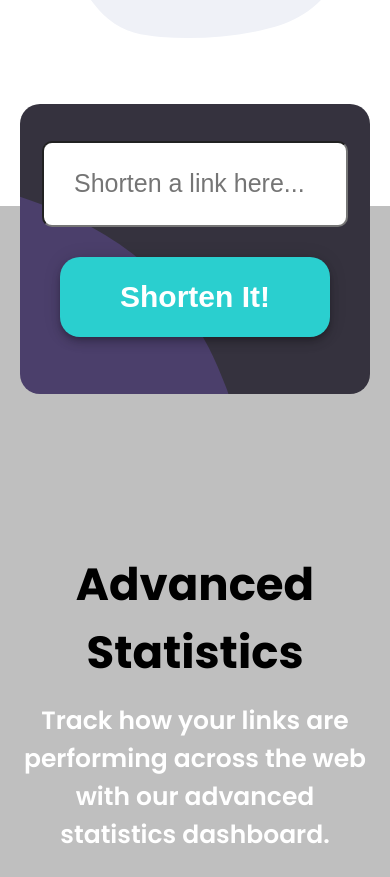
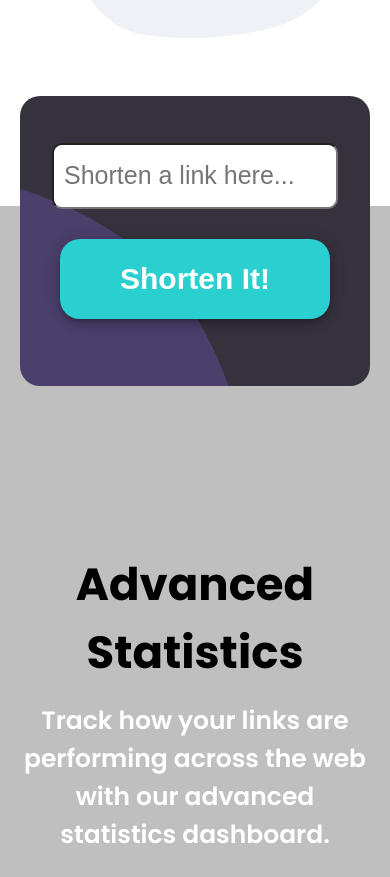
Before and after one commit to IamHenryOkeke/Project-URL-Shortening-API-Landing-Page, a plain HTML site: page index.html in a window 390 px wide. Shown: the part 1432-2309 px from the top of the page. Drawn offline with Linux system fonts and the light colour scheme.

Commit message:
added spacing to navbar

```diff
--- a/styles/styles.css
+++ b/styles/styles.css
@@ -368,7 +368,7 @@ button:hover{
 
 .toggle-button {
     position: absolute;
-    top: 2.5rem;
+    top: 2rem;
     right: 1rem;
     display: none;
     flex-direction: column;
@@ -397,7 +397,7 @@ button:hover{
 
     .navbar > .navbar-left{
         position: absolute;
-        top: 2.5rem;
+        top: 2rem;
         left: 1rem;
     }
 
@@ -455,7 +455,7 @@ button:hover{
     .input-section-container{
         padding: 20px 40px;
         border-radius: 20px;
-        transform: translateY(-7rem);
+        transform: translateY(-120px);
         display: flex;
         flex-direction: column;
         justify-content: center;
@@ -471,10 +471,10 @@ button:hover{
 
     input{
         width: 100%;
-        height: 80px;
+        height: 60px;
         border-radius: 10px;
         font-size: 25px;
-        padding-left: 30px;
+        padding-left: 10px;
     }
 
     .input-section > button{
```
